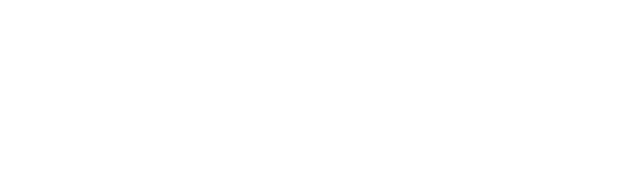
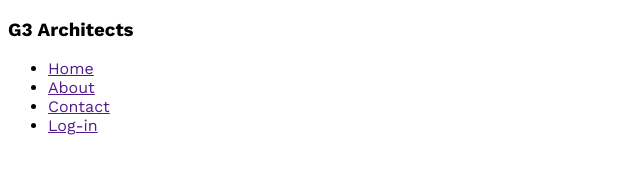
Before and after one commit to khtanvirislam/G3-WEBSITE, a plain HTML site: page index.html in a window 1280 px wide. Shown: the whole page, without its empty margins (0-640 px from the left). Drawn offline with nearby package versions, Linux system fonts and the light colour scheme.

Commit message:
set up fonts

```diff
--- a/index.html
+++ b/index.html
@@ -7,6 +7,22 @@
     <link rel="stylesheet" href="styles.css">
 </head>
 <body>
+    <header>
+        <nav>
+            <h3>G3 Architects</h3>
+            <ul>
+                <li><a href="">Home</a></li>
+                <li><a href="">About</a></li>
+                <li><a href="">Contact</a></li>
+                <li><a href="">Log-in</a></li>
+            </ul>
+        </nav>
+    </header>
+    <main>
 
+    </main>
+    <footer>
+
+    </footer>
 </body>
 </html>
--- a/styles.css
+++ b/styles.css
@@ -0,0 +1,8 @@
+/* work sans font from google */
+
+  @import url('https://fonts.googleapis.com/css2?family=Work+Sans:wght@400;500;600;700;800&display=swap');
+
+
+*{
+    font-family: 'Work Sans', sans-serif;
+}
```
